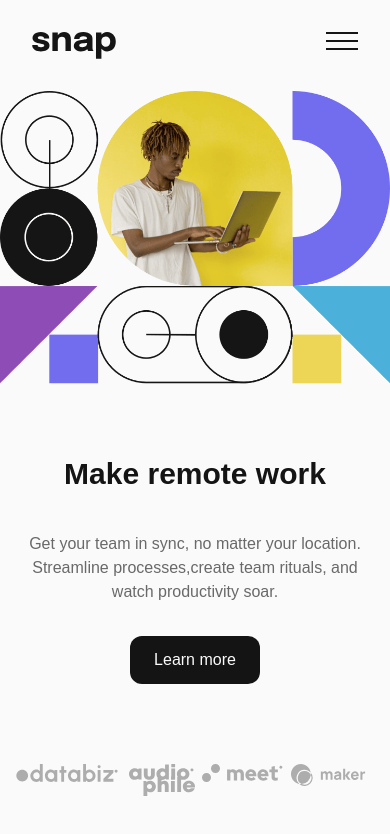
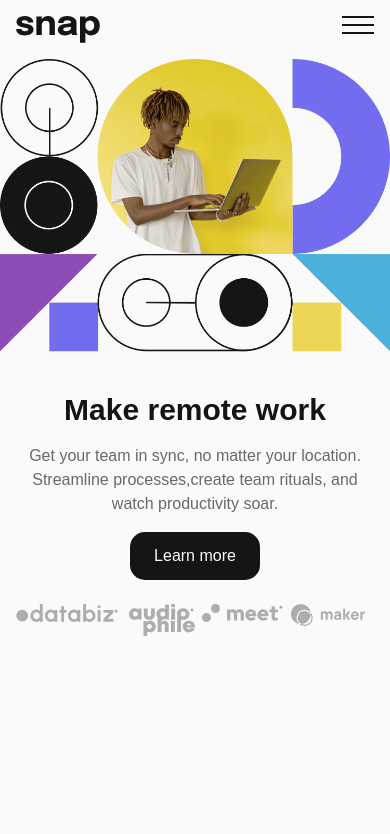
Before and after one commit to mosesfawole/snap, a React (Create React App) app: page / in a window 390 px wide. Shown: the top 834 px of the page. Built offline with nearby package versions, Linux system fonts and the light colour scheme.

Commit message:
modified styles for all screen

```diff
--- a/src/components/Footer.jsx
+++ b/src/components/Footer.jsx
@@ -2,7 +2,7 @@ import { DataBiz, Audophile, Maker, Meet } from "../images/index";
 const Footer = () => {
   return (
     <div>
-      <div className="brands flex text-xl md:gap-8 mt-20 ">
+      <div className="brands flex text-xl md:gap-8 mt-6 md:mt-20 ">
         <div className="brand">
           <img src={DataBiz} alt="" />
         </div>
--- a/src/components/Header.jsx
+++ b/src/components/Header.jsx
@@ -3,7 +3,7 @@ import Example from "./Example";
 
 const Header = () => {
   return (
-    <div className="p-4">
+    <div className="md:p-4">
       {/* Desktop View */}
       <div className="menu-items hidden  md:flex p-4 justify-between items-center">
         <div className="menu-left flex gap-4  ">
--- a/src/components/Main.jsx
+++ b/src/components/Main.jsx
@@ -13,11 +13,11 @@ const Main = () => {
           <img src={HeroBgMobile} alt="" />
         </div>
 
-        <div className="hero_text p-4 mt-10 md:p-0 md:mt-40 ">
-          <h1 className="text-3xl  md:text-6xl mb-10 text-center md:text-start">
+        <div className="hero_text p-4 mt-2 md:p-0 md:mt-40 ">
+          <h1 className="text-3xl  md:text-6xl mb-4 md:mb-10 text-center md:text-start">
             Make remote work
           </h1>
-          <div className="mb-8 text-center md:text-start">
+          <div className="mb-4 md:mb-8 text-center md:text-start">
             <p>
               Get your team in sync, no matter your location. Streamline
               processes,create team rituals, and watch productivity soar.
--- a/src/index.css
+++ b/src/index.css
@@ -17,7 +17,7 @@ body {
 .hero_text .btn {
   background: hsl(0, 0%, 8%);
   color: hsl(0, 0%, 98%);
-  border-radius: 12px;
+  border-radius: 15px;
 }
 
 .brand img {
```
